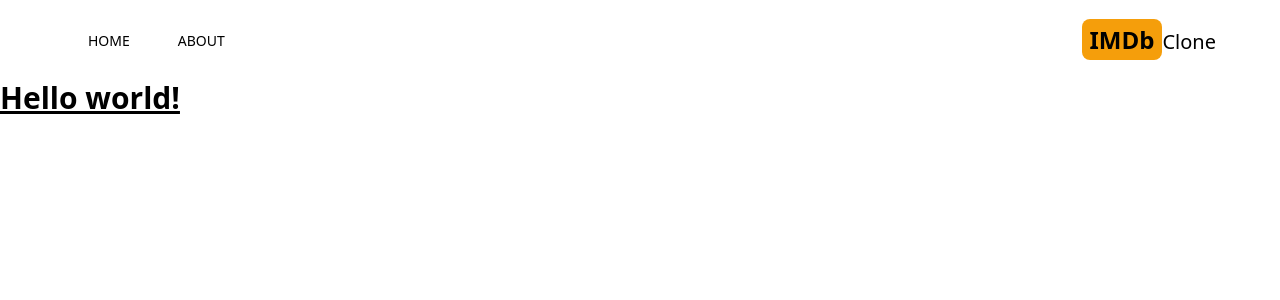
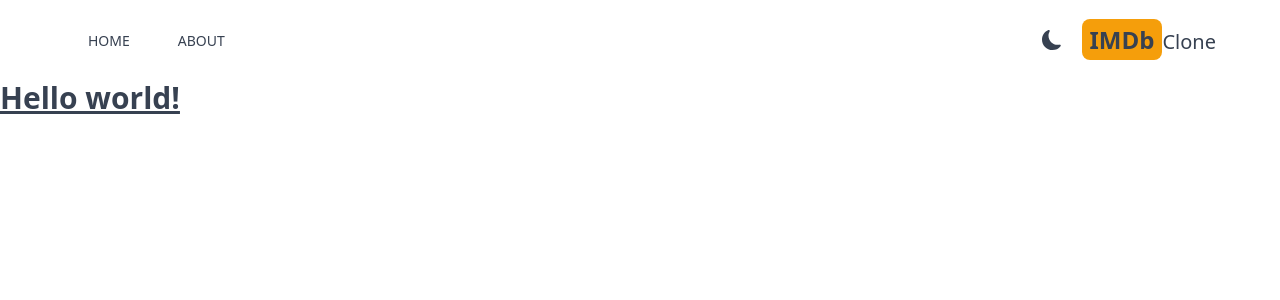
Before and after one commit to vladihka/IMDb-Clone, a Next.js app: page / in a window 1280 px wide. Shown: the top 300 px of the page. Built offline with nearby package versions, Linux system fonts and the light colour scheme.

Commit message:
Add dark mode functionality

```diff
--- a/package.json
+++ b/package.json
@@ -13,6 +13,7 @@
     "eslint": "8.32.0",
     "eslint-config-next": "13.1.5",
     "next": "13.1.5",
+    "next-themes": "^0.2.1",
     "react": "18.2.0",
     "react-dom": "18.2.0",
     "react-icons": "^4.11.0"
--- /dev/null
+++ b/src/app/Providers.jsx
@@ -0,0 +1,15 @@
+'use client'
+
+import {ThemeProvider} from "next-themes"
+
+export default function Providers({children}){
+    return (
+        <ThemeProvider enableSystem={true} attribute="class">
+            <div className="dark:bg-gray-700 dark:text-gray-200 text-gray-700 transition-colors
+            duration-300 min-h-screen select-none">
+                {children}
+
+            </div>
+        </ThemeProvider>
+    )
+}
--- a/src/app/layout.jsx
+++ b/src/app/layout.jsx
@@ -1,12 +1,16 @@
 import './globals.css'
 import Header from "@/components/Header";
+import Providers from "@/app/Providers";
 
 export default function RootLayout({ children }) {
     return (
         <html lang="en">
             <body>
-                <Header></Header>
-                {children}
+                <Providers>
+                    <Header></Header>
+
+                    {children}
+                </Providers>
             </body>
         </html>
   )
--- /dev/null
+++ b/src/components/DarkModeSwitch.jsx
@@ -0,0 +1,29 @@
+'use client'
+import {MdLightMode} from "react-icons/md"
+import {BsFillMoonFill} from "react-icons/bs"
+import {useTheme} from "next-themes"
+import {useEffect, useState} from "react";
+
+export default function DarkModeSwitch(){
+    const {systemTheme, theme, setTheme} = useTheme();
+    const currentTheme = theme === "system" ? systemTheme : theme;
+    const [mounted, setMounted] = useState(false);
+
+    useEffect(() => {
+        setMounted(true)
+    }, []);
+
+    return(
+        <>
+            {mounted && (currentTheme === 'dark' ? (
+                <MdLightMode
+                    className={"text-xl cursor-pointer hover:text-amber-500"}
+                    onClick={() => setTheme("light")}></MdLightMode>
+            ) : (
+                <BsFillMoonFill
+                    className={"text-xl cursor-pointer hover:text-amber-500"}
+                    onClick={() => setTheme("dark")}></BsFillMoonFill>
+            ))}
+        </>
+    )
+}
--- a/src/components/Header.jsx
+++ b/src/components/Header.jsx
@@ -2,6 +2,7 @@
 import {AiFillHome} from "react-icons/ai";
 import {BsFillInfoCircleFill} from "react-icons/bs";
 import Link from "next/link";
+import DarkModeSwitch from "@/components/DarkModeSwitch";
 
 export default function Header(){
     return(
@@ -10,7 +11,8 @@
                 <MenuItem title="HOME" address="/" Icon={AiFillHome}></MenuItem>
                 <MenuItem title="ABOUT" address="/about" Icon={BsFillInfoCircleFill}></MenuItem>
             </div>
-            <div className="">
+            <div className="flex items-center space-x-5">
+                <DarkModeSwitch></DarkModeSwitch>
                 <Link href="/">
                     <h2 className={"text-2xl"}>
                         <span className={"font-bold bg-amber-500 py-1 px-2 rounded-lg"}>IMDb</span>
--- a/tailwind.config.js
+++ b/tailwind.config.js
@@ -8,4 +8,5 @@
     extend: {},
   },
   plugins: [],
+  darkMode: "class",
 }
```
Also changed, not shown: 2 other files (tests, documents, lock files or other folders).
